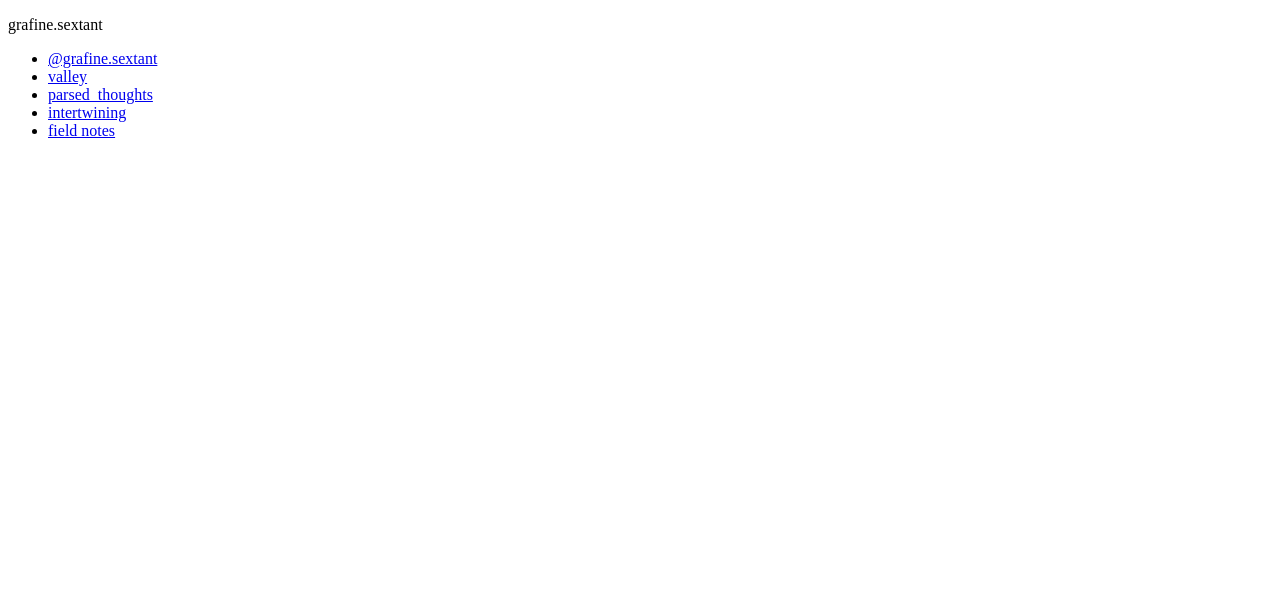
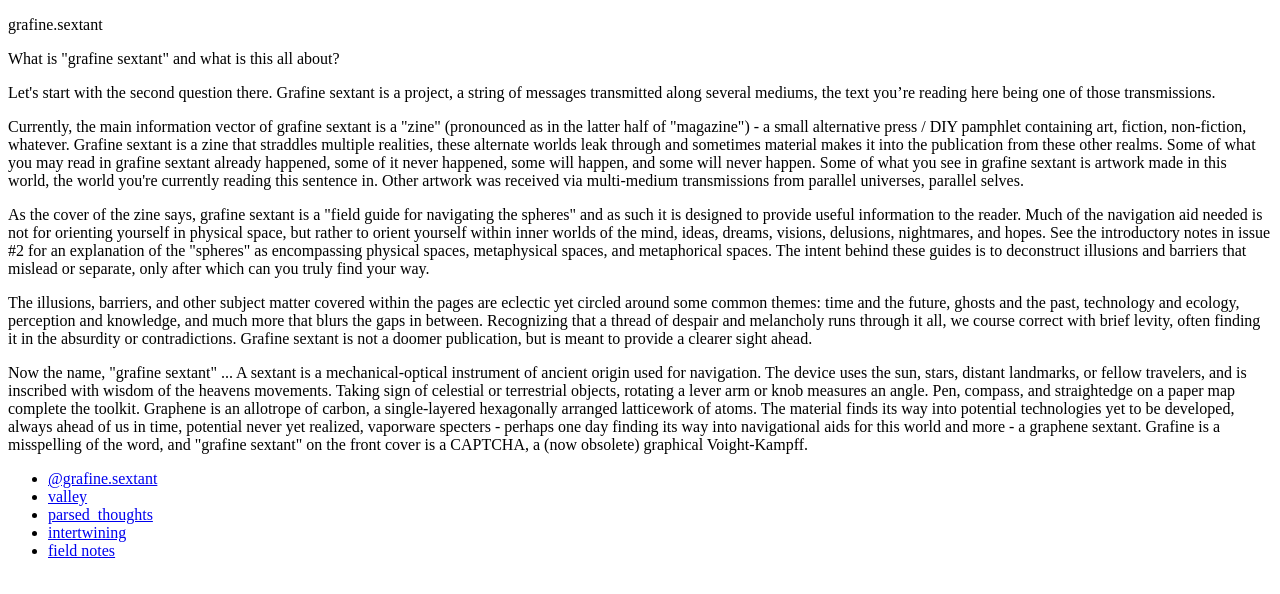
Before and after one commit to grafine-sextant/grafine-sextant.github.io, a plain HTML site: page index.html in a window 1280 px wide. Drawn offline with Linux system fonts and the light colour scheme.

Commit message:
Update index.html

```diff
--- a/index.html
+++ b/index.html
@@ -6,6 +6,12 @@
   </head>
   <body>
     <p>grafine.sextant</p>
+    <p>What is "grafine sextant" and what is this all about?</p>
+    <p>Let's start with the second question there. Grafine sextant is a project, a string of messages transmitted along several mediums, the text you’re reading here being one of those transmissions.</p>
+    <p>Currently, the main information vector of grafine sextant is a "zine" (pronounced as in the latter half of "magazine") - a small alternative press / DIY pamphlet containing art, fiction, non-fiction, whatever. Grafine sextant is a zine that straddles multiple realities, these alternate worlds leak through and sometimes material makes it into the publication from these other realms. Some of what you may read in grafine sextant already happened, some of it never happened, some will happen, and some will never happen. Some of what you see in grafine sextant is artwork made in this world, the world you're currently reading this sentence in. Other artwork was received via multi-medium transmissions from parallel universes, parallel selves.</p>
+    <p>As the cover of the zine says, grafine sextant is a "field guide for navigating the spheres" and as such it is designed to provide useful information to the reader. Much of the navigation aid needed is not for orienting yourself in physical space, but rather to orient yourself within inner worlds of the mind, ideas, dreams, visions, delusions, nightmares, and hopes. See the introductory notes in issue #2 for an explanation of the "spheres" as encompassing physical spaces, metaphysical spaces, and metaphorical spaces. The intent behind these guides is to deconstruct illusions and barriers that mislead or separate, only after which can you truly find your way.</p>
+    <p>The illusions, barriers, and other subject matter covered within the pages are eclectic yet circled around some common themes: time and the future, ghosts and the past, technology and ecology, perception and knowledge, and much more that blurs the gaps in between. Recognizing that a thread of despair and melancholy runs through it all, we course correct with brief levity, often finding it in the absurdity or contradictions. Grafine sextant is not a doomer publication, but is meant to provide a clearer sight ahead.</p>
+    <p>Now the name, "grafine sextant" ... A sextant is a mechanical-optical instrument of ancient origin used for navigation. The device uses the sun, stars, distant landmarks, or fellow travelers, and is inscribed with wisdom of the heavens movements. Taking sign of celestial or terrestrial objects, rotating a lever arm or knob measures an angle. Pen, compass, and straightedge on a paper map complete the toolkit. Graphene is an allotrope of carbon, a single-layered hexagonally arranged latticework of atoms. The material finds its way into potential technologies yet to be developed, always ahead of us in time, potential never yet realized, vaporware specters - perhaps one day finding its way into navigational aids for this world and more - a graphene sextant. Grafine is a misspelling of the word, and "grafine sextant" on the front cover is a CAPTCHA, a (now obsolete) graphical Voight-Kampff.</p>
     <ul>
       <li><a href="https://www.instagram.com/grafine.sextant/">@grafine.sextant</a></li>
       <li><a href="/valley/index.html">valley</a></li>
```
